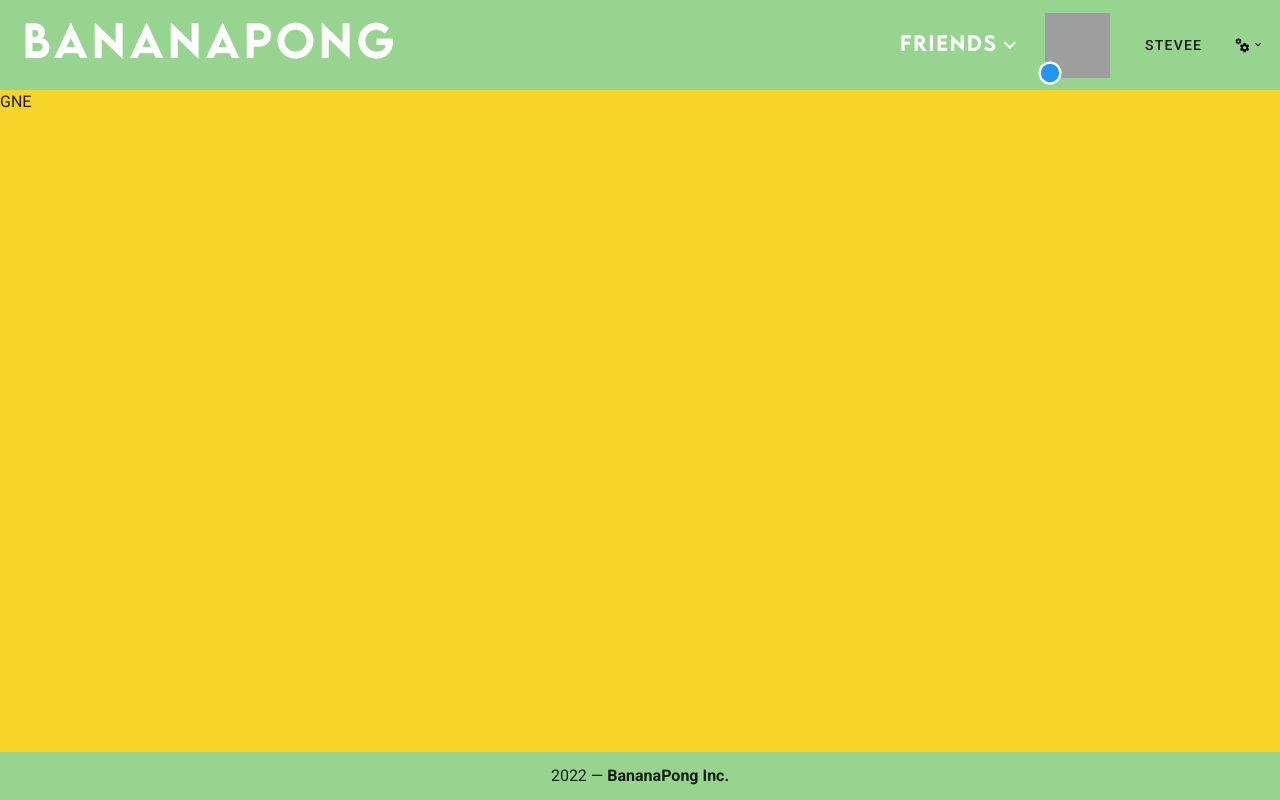
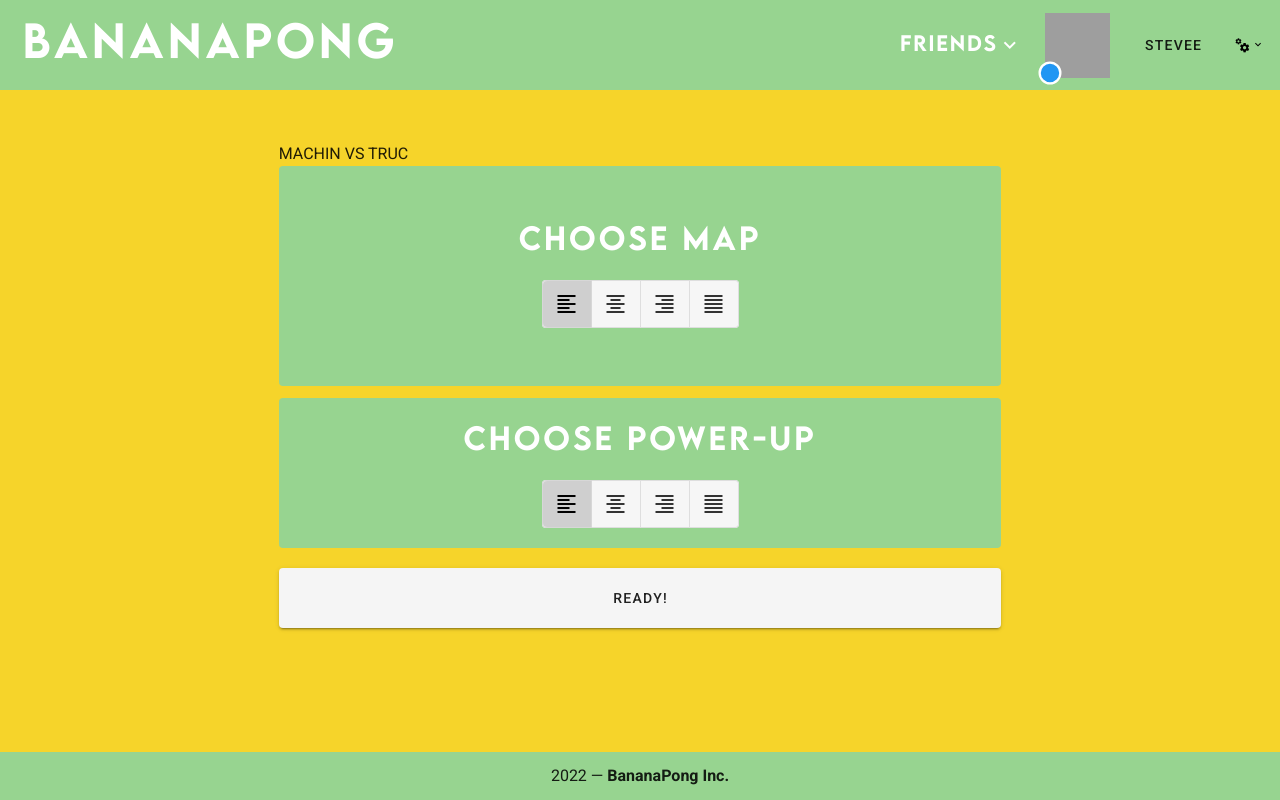
Before and after one commit to Nimon77/ft_transcendence, a Vue app in the folder frontend/: page /preGame in a window 1280 px wide. Built offline with nearby package versions, Linux system fonts and the light colour scheme; grey boxes are pictures that could not be loaded.

Commit message:
pregame page

```diff
--- a/frontend/src/App.vue
+++ b/frontend/src/App.vue
@@ -20,7 +20,7 @@
     },
     data: () => {
       return {
-        drawer: null
+        // drawer: null
       }
     },
   };
--- a/frontend/src/components/Main.vue
+++ b/frontend/src/components/Main.vue
@@ -4,7 +4,7 @@
     <v-row class="my-16" style="justify-content: center;">
       <v-col cols="2" >
 
-        <v-dialog width="500" max-height="500" v-model="dialog">
+        <!-- <v-dialog width="500" max-height="500" v-model="dialog">
           <template v-slot:activator="{ on, attrs }">
           <v-btn
           v-bind="attrs"
@@ -27,8 +27,8 @@
               <v-btn @click="dialog=false" style="margin-left: 200px" elevation="0" dark color="red">CANCEL</v-btn>
             </v-card-actions>
           </v-card>
-        </v-dialog>
-
+        </v-dialog> -->
+        <PlayButton/>
         <v-btn router to="/community" class="btn" color="yellow--text" tile x-large depressed width="295" height="90"> COMMUNITY </v-btn>
 
       </v-col>
@@ -38,32 +38,29 @@
 
 
 <script>
-function sleep(milliseconds) {
-  const date = Date.now();
-  let currentDate = null;
-  do {
-    currentDate = Date.now();
-  } while (currentDate - date < milliseconds);
-}
+
+  import PlayButton from './PlayButton.vue'
 
   export default {
     name: 'Main',
+    components: {
+      PlayButton,
+    },
     data () {
       return {
-        dialog: false,
       }
     },
     methods: {
       test() {
         console.log("BONJOUR");
-        sleep(2000);
+
         console.log("i've slept now");
-      }
-    }
+      },
+    },
   }
 </script>
 
-<style scoped>
+<style>
 @import '../assets/fonts/LEMONMILK/stylesheet.css';
 
 /* .ctn { max-width: 4000px; } */
--- /dev/null
+++ b/frontend/src/components/PlayButton.vue
@@ -0,0 +1,63 @@
+<template>
+<v-dialog width="500" max-height="500" v-model="dialog">
+    <template v-slot:activator="{ on, attrs }">
+    <v-btn
+    v-on:click="playerFund"
+    v-bind="attrs"
+    v-on="on"
+    slot="activator"
+    class="btn" color="yellow--text"
+    tile x-large depressed
+    width="295" height="90">
+    PLAY
+    </v-btn>
+    </template>
+    <v-card>
+    <v-card-title>
+        <div style="margin-left: 120px">
+        <h3 class="headline">Searching for player...</h3>
+        <div style="margin-left: 95px; margin-top: 30px; margin-bottom: 20px;"> <v-progress-circular indeterminate color="grey"></v-progress-circular> </div>
+        </div>
+    </v-card-title>
+    <v-card-actions>
+        <v-btn @click="dialog=false" style="margin-left: 200px" elevation="0" dark color="red">CANCEL</v-btn>
+    </v-card-actions>
+    </v-card>
+</v-dialog>
+
+</template>
+
+
+<script lang='ts'>
+
+let date:number = Date.now();
+
+export default {
+    name: 'PlayButton',
+    data() : unknown {
+        return {
+            dialog: false,
+            date,
+        }
+    },
+    methods: {
+      closeDialog(): void {
+        if (this.dialog == true)
+        {
+            this.dialog == false;
+            this.$router.push('/pregame');
+            return;
+        }
+        return;
+      },
+      playerFund() : unknown {
+          setTimeout(this.closeDialog, 3000);
+          return;
+      },
+    },
+}
+</script>
+
+<style scoped>
+
+</style>
--- a/frontend/src/components/community/Channel.vue
+++ b/frontend/src/components/community/Channel.vue
@@ -1,5 +1,5 @@
 <template>
-    <v-card flat tile v-model="drawer" min-width="20%">
+    <v-card flat tile min-width="20%">
       <v-sheet color="green" dark height="100" width="100%" class="text-center">
       <v-divider class="pt-7"></v-divider>
       <span class="span"> CHANNELS </span>
--- a/frontend/src/components/community/Chat.vue
+++ b/frontend/src/components/community/Chat.vue
@@ -55,8 +55,6 @@ const chatMsg = [
     { sender: 'Macron', msg: 'C4EST NOTRE PROJEEET' },
     { sender: 'sangoku', msg: 'KAMEEEEEEEEHAAAAAAAMEEEEEEEEEHAAAAAAAAAAAAAAAAAAAAAAAAAAAAAAAAAAAAAAA' },
     { sender: 'MOI', msg: 'oh pas de spam stp' },
-    { sender: 'MOI', msg: 'oh pas de spam stp' },
-    { sender: 'MOI', msg: 'oh pas de spam stp' },
     { sender: 'CHEVRE', msg: 'oh pas de spam stp' },
 ]
 
--- a/frontend/src/components/game/Pregame.vue
+++ b/frontend/src/components/game/Pregame.vue
@@ -1,7 +1,68 @@
 <template>
-    <div>
-        GNE
-    </div>
+    <v-container fluid class="mt-10">
+        <v-row align="center" justify="center">
+        <v-col cols="7">
+            MACHIN VS TRUC
+            <v-card flat color="green" height="220">
+                <v-card-text class="white--text">
+                <v-row class="mt-9" align="center" justify="center">
+                    <v-col cols="12">
+                    <p class="text-center">
+                        CHOOSE MAP
+                    </p>
+                    </v-col>
+                    <v-btn-toggle
+                    v-model="toggle_exclusive" mandatory>
+                    <v-btn>
+                        <v-icon>mdi-format-align-left</v-icon>
+                    </v-btn>
+                    <v-btn>
+                        <v-icon>mdi-format-align-center</v-icon>
+                    </v-btn>
+                    <v-btn>
+                        <v-icon>mdi-format-align-right</v-icon>
+                    </v-btn>
+                    <v-btn>
+                        <v-icon>mdi-format-align-justify</v-icon>
+                    </v-btn>
+                    </v-btn-toggle>
+                </v-row>
+                </v-card-text>
+            </v-card>
+
+            <v-card flat color="green" class="mt-3" height="150">
+                <v-card-text class="white--text">
+                <v-row align="center" justify="center" class="mt-1">
+                    <v-col cols="12">
+                    <p class="text-center">
+                        CHOOSE POWER-UP
+                    </p>
+                    </v-col>
+                    <v-btn-toggle
+                    v-model="toggle_exclusive"
+                    mandatory
+                    >
+                    <v-btn>
+                        <v-icon>mdi-format-align-left</v-icon>
+                    </v-btn>
+                    <v-btn>
+                        <v-icon>mdi-format-align-center</v-icon>
+                    </v-btn>
+                    <v-btn>
+                        <v-icon>mdi-format-align-right</v-icon>
+                    </v-btn>
+                    <v-btn>
+                        <v-icon>mdi-format-align-justify</v-icon>
+                    </v-btn>
+                    </v-btn-toggle>
+                </v-row>
+                </v-card-text>
+            </v-card>
+
+        <v-btn class="mt-5" block height="60" > READY! </v-btn>
+        </v-col>
+        </v-row>
+    </v-container>
 </template>
 
 
@@ -11,8 +72,19 @@ export default {
     name: 'Pregame',
     data() {
         return {
-
+            toggle_exclusive: undefined,
         }
     },
 }
 </script>
+
+<style scoped>
+@import '../../assets/fonts/LEMONMILK/stylesheet.css';
+
+p {
+  font-family: "lemon_milkmedium";
+  font-size: 30px;
+  letter-spacing: 0.1em;
+  /* margin-left: 60px; */
+}
+</style>
```
